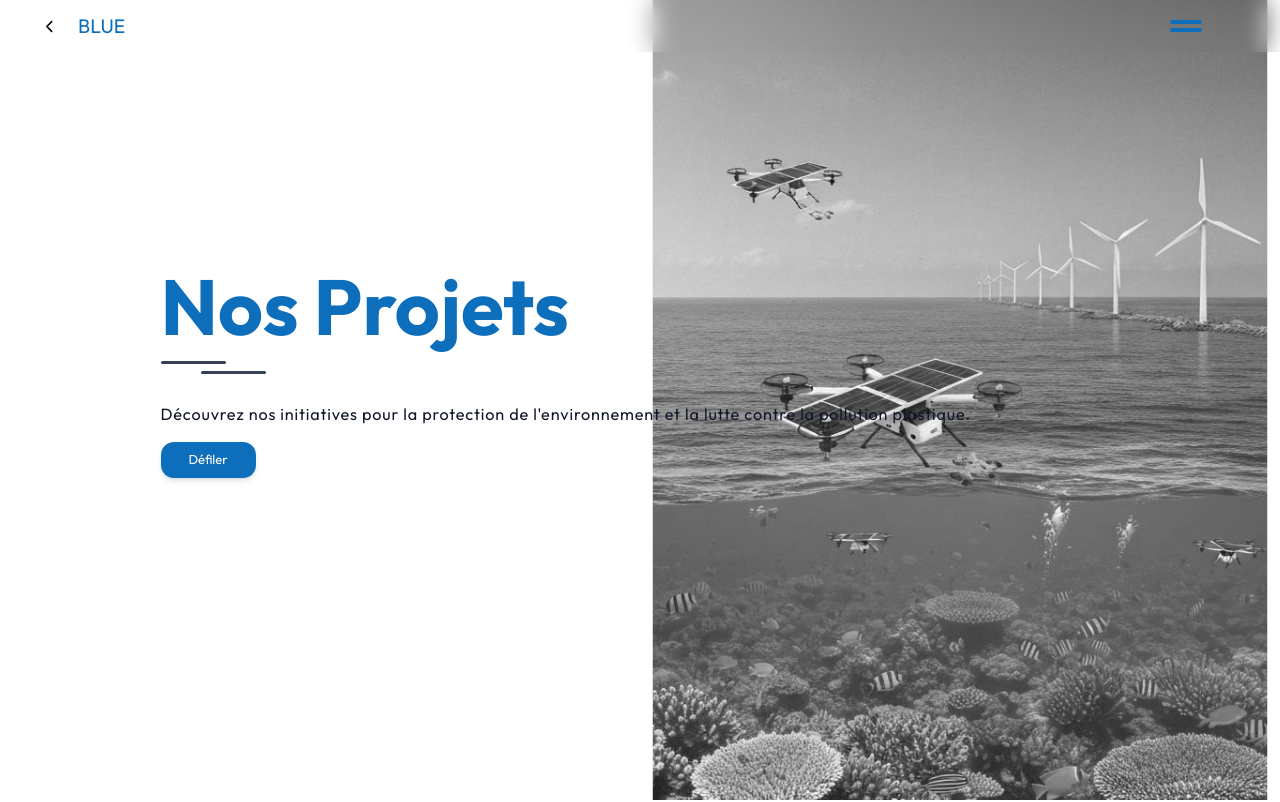
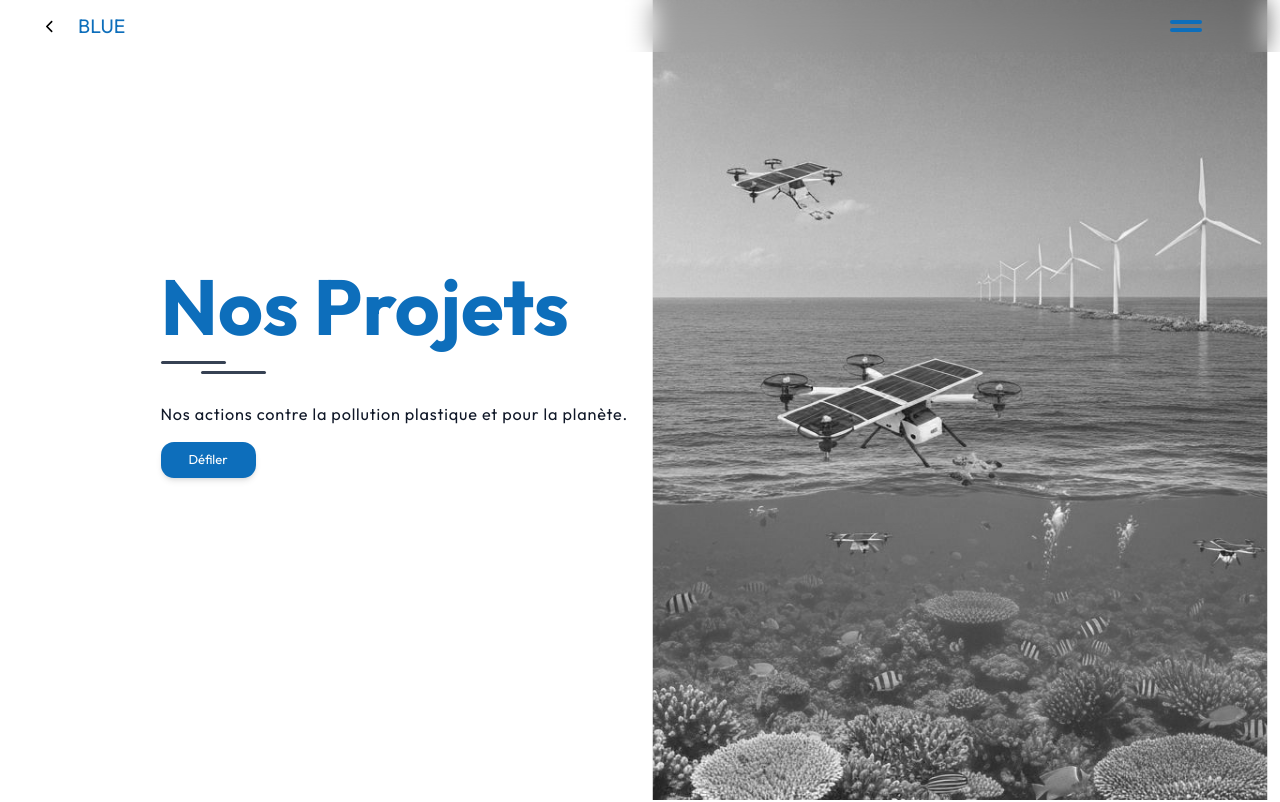
Before and after one commit to nandju/blue2026, a Next.js app: page /projects in a window 1280 px wide. Shown: the top 802 px of the page. Built offline with nearby package versions, Linux system fonts and the light colour scheme.

Commit message:
toutes les informations semblent okay

```diff
--- a/app/projects/page.jsx
+++ b/app/projects/page.jsx
@@ -60,10 +60,10 @@ export default function Page() {
 						</h1>
 						<Hr />
 						<p className="title  text-xl mt-4 tracking-wider text-gray-900 leading-[1.7rem] mb-5">
-							Découvrez nos initiatives pour la protection de l'environnement{" "}
+							Nos actions contre la pollution plastique et{" "}
 							<span className="bg-transparent md:bg-gray-100 bg-opacity-50 xl:bg-transparent">
 								{" "}
-								et la lutte contre la pollution plastique.
+								pour la planète.
 							</span>
 						</p>
 						<motion.div
```
